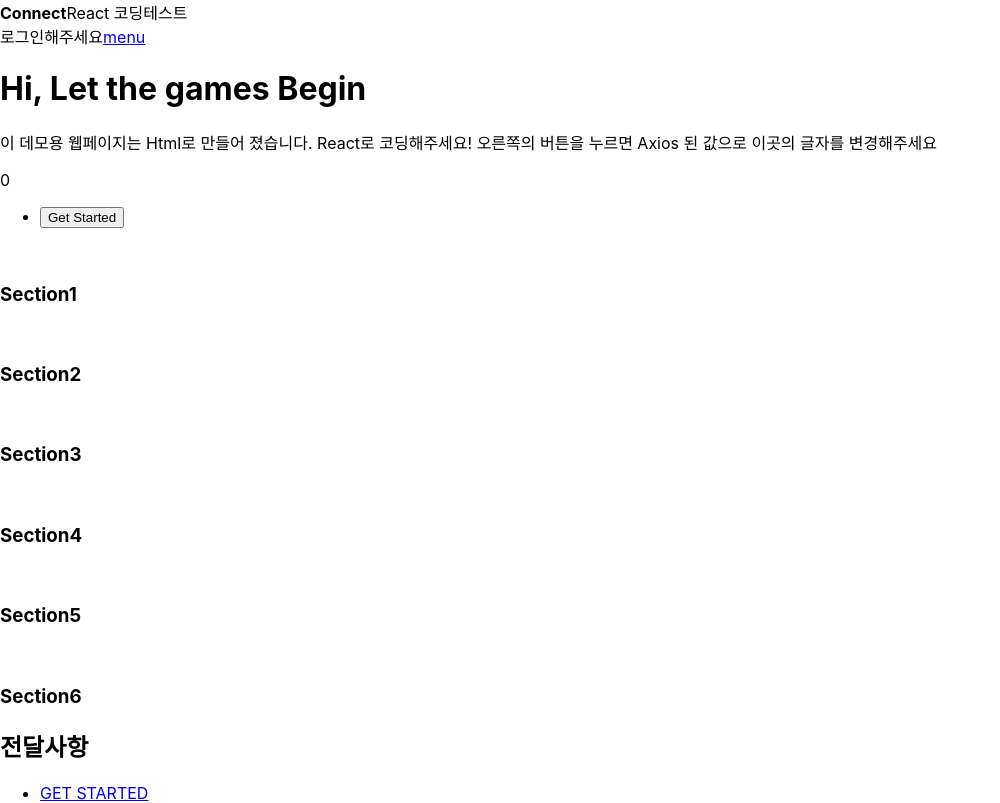
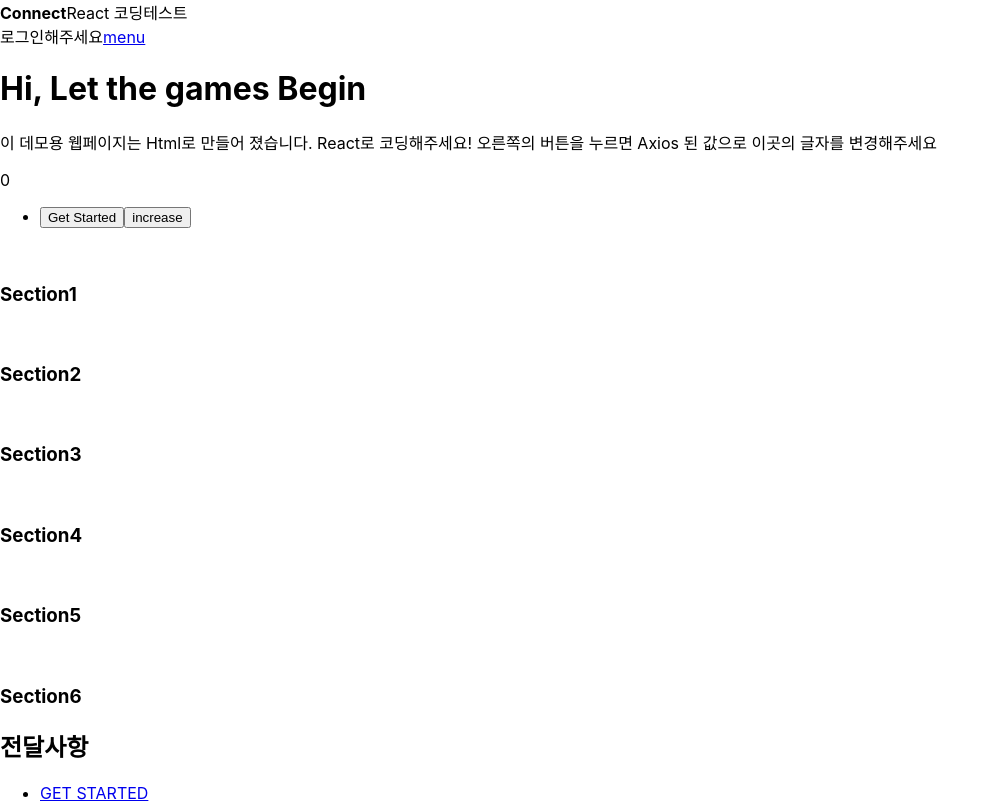
Before and after one commit to seonzeti/CNT_React_TEST, a React (Create React App) app: page / in a window 1280 px wide. Shown: the top 803 px of the page, without its empty margins (0-1000 px from the left). Built offline with nearby package versions, Linux system fonts and the light colour scheme.

Commit message:
- count 수 증가

```diff
--- a/src/components/major.jsx
+++ b/src/components/major.jsx
@@ -1,38 +1,25 @@
 import React, { memo, useState } from 'react';
 import axios from 'axios';
-
-
-
-
 
 const Major = memo (() => {
 
   const [txt, setTxt] = useState({
     title : "Hi, Let the games Begin",
     description: "이 데모용 웹페이지는 Html로 만들어 졌습니다. React로 코딩해주세요! 오른쪽의 버튼을 누르면 Axios 된 값으로 이곳의 글자를 변경해주세요",
-    count : "0",
+
   });
 
-  // const [count, setCount] = useState(0);
-
+  const [count , setCount] = useState(0);
 
   //데이터 가져오기
   const getTxt = async () => {
-
     const TXT = await axios('https://heronoah.github.io/CNT_Web_TEST_Ref/test-value/');
-    console.log(TXT.data)
     setTxt(TXT.data)
-
-
   }
-
-
 
     async function SwitchText() {
       getTxt();
-
     }
-
 
     return (
 
@@ -43,17 +30,14 @@
           <p>
             {txt.description}
           </p>
-          <p>{txt.count}</p>
+          <p>{count}</p>
 
           <ul>
             <li>
               <button onClick={SwitchText}>Get Started</button>
-              {/* <button onClick={()=>setTxt.count(count+1)}>increase</button> */}
-
+              <button onClick={()=>setCount(count+1)}>increase</button>
             </li>
           </ul>
-
-
         </div></>
 
     );
```
